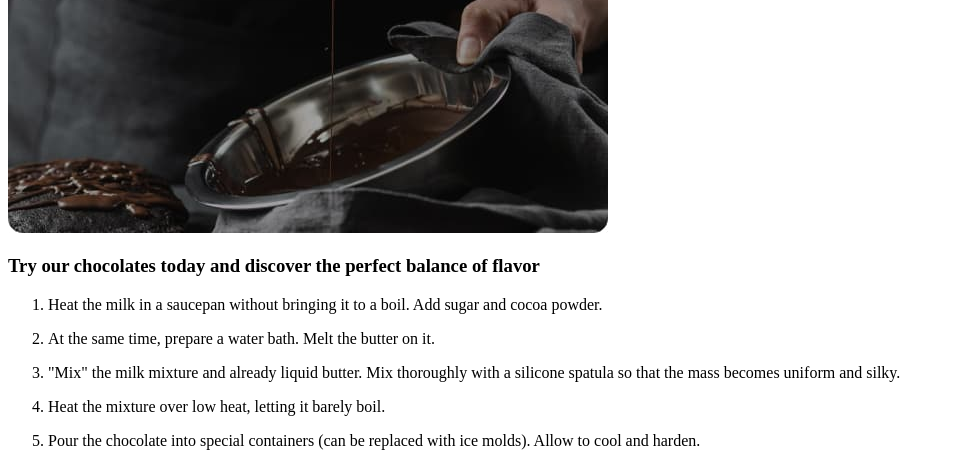
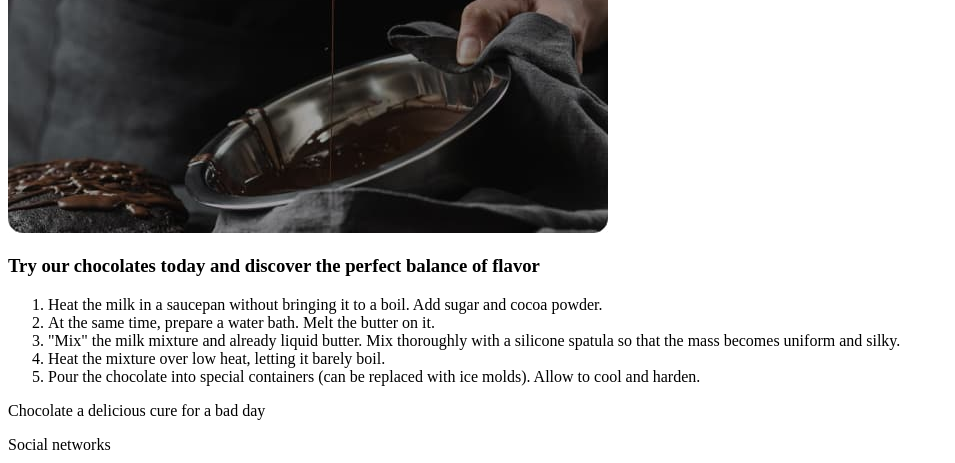
Before and after one commit to MariDei/simply_chocolate_tutor, a plain HTML site: page index.html in a window 1280 px wide. Shown: the part 2411-2874 px from the top of the page, without its empty margins (0-955 px from the left). Drawn offline with Linux system fonts and the light colour scheme.

Commit message:
Changed index.html

```diff
--- a/index.html
+++ b/index.html
@@ -198,29 +198,19 @@
         </h3>
         <ol>
           <li>
-            <p>
               Heat the milk in a saucepan without bringing it to a boil. Add sugar and cocoa powder.
-            </p>
           </li>
           <li>
-            <p>
               At the same time, prepare a water bath. Melt the butter on it.
-            </p>
           </li>
           <li>
-            <p>
               "Mix" the milk mixture and already liquid butter. Mix thoroughly with a silicone spatula so that the mass becomes uniform and silky.
-            </p>
           </li>
           <li>
-            <p>
               Heat the mixture over low heat, letting it barely boil.
-            </p>
           </li>
           <li>
-            <p>
               Pour the chocolate into special containers (can be replaced with ice molds). Allow to cool and harden.
-            </p>
           </li>
         </ol>
       </section>
@@ -281,7 +271,6 @@
           </li>
           <li>
             <a href="mailto:simplychoc@gmail.com">simplychoc@gmail.com</a>
-            <a href="http://" target="_blank" rel="noopener noreferrer"></a>
           </li>
         </ul>
       </address>
```
